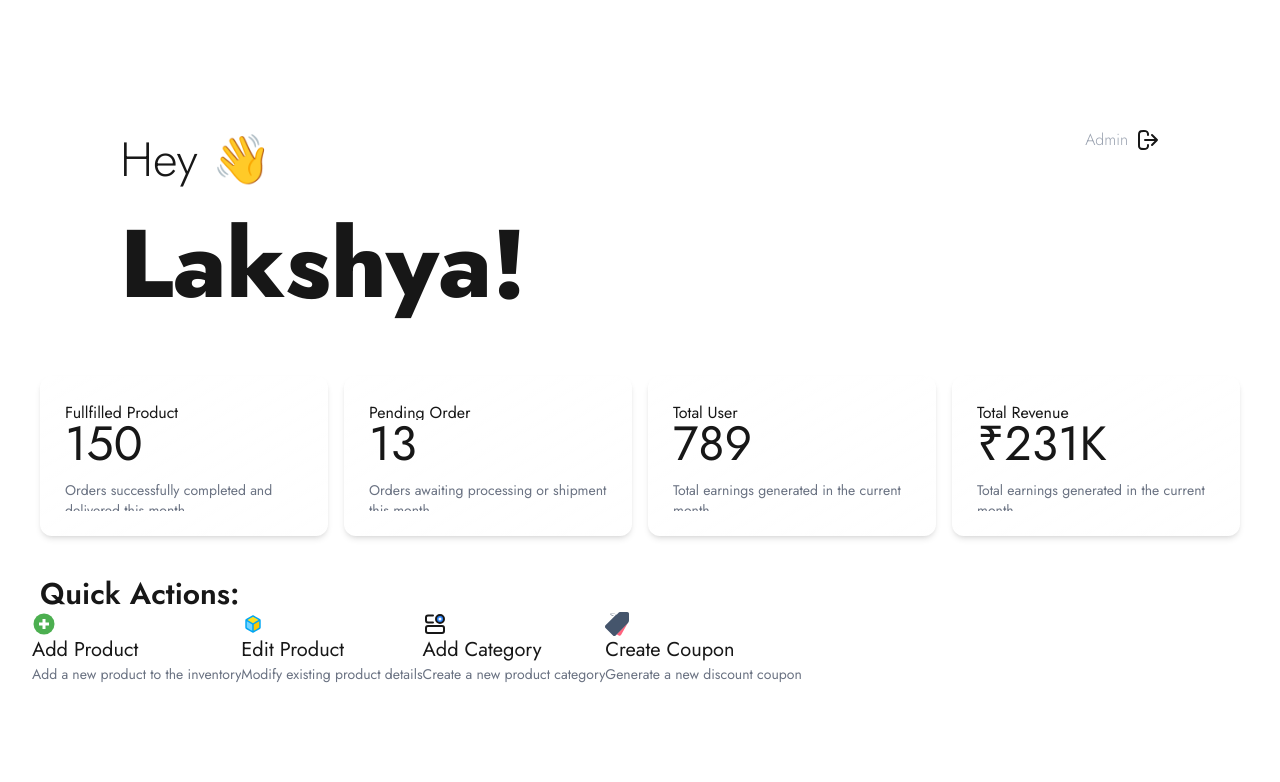
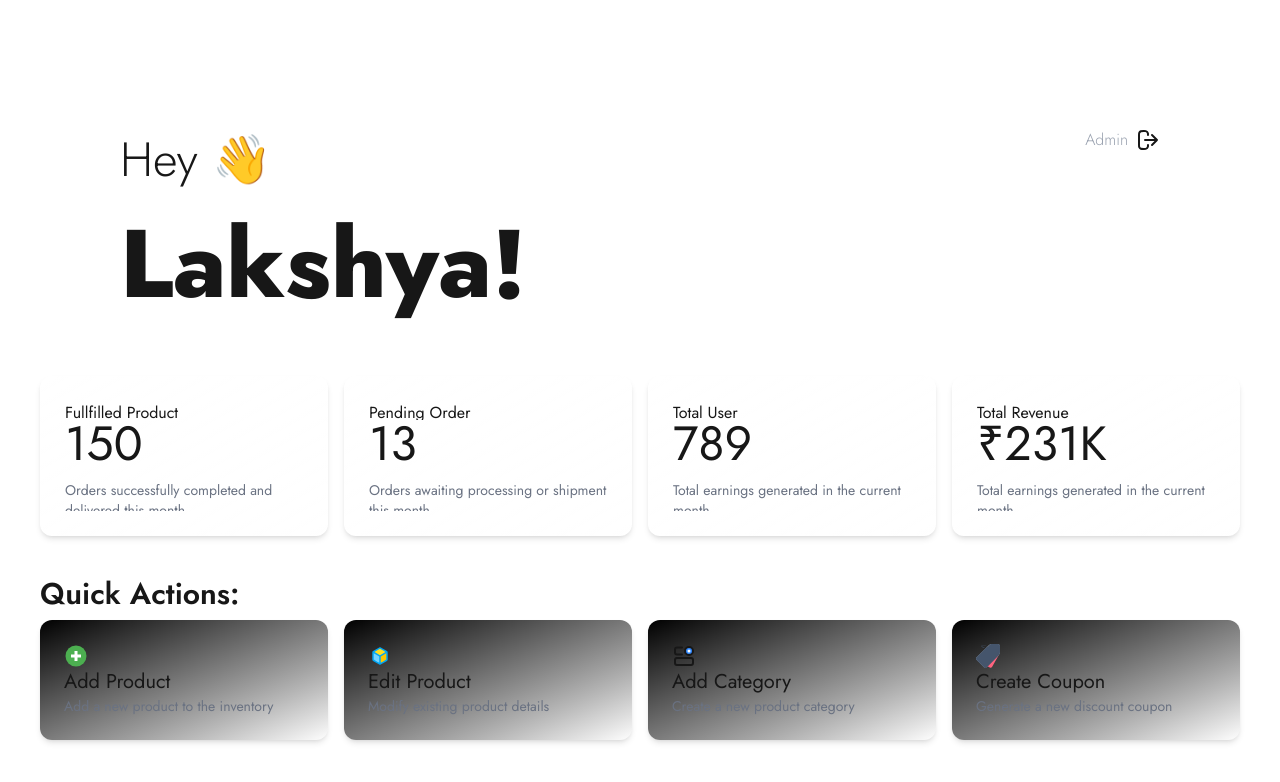
Before and after one commit to imlakshy/admin.mas, a Next.js app: page / in a window 1280 px wide. Shown: the top 782 px of the page. Built offline with nearby package versions, Linux system fonts and the light colour scheme.

Commit message:
ui chnages

```diff
--- a/app/page.js
+++ b/app/page.js
@@ -107,7 +107,7 @@ export default function Home() {
       <span className="px-6 md:px-10 text-3xl font-semibold">Quick Actions: </span>
       <div className="flex flex-wrap w-screen px-4 md:px-8">
         {quickActions.map((action, index) => (
-          <div key={index} onClick={action.route}>
+          <div key={index} className="quick-action-card" onClick={action.route}>
             <div className="qa-icon">
               <action.icon />
             </div>
```
